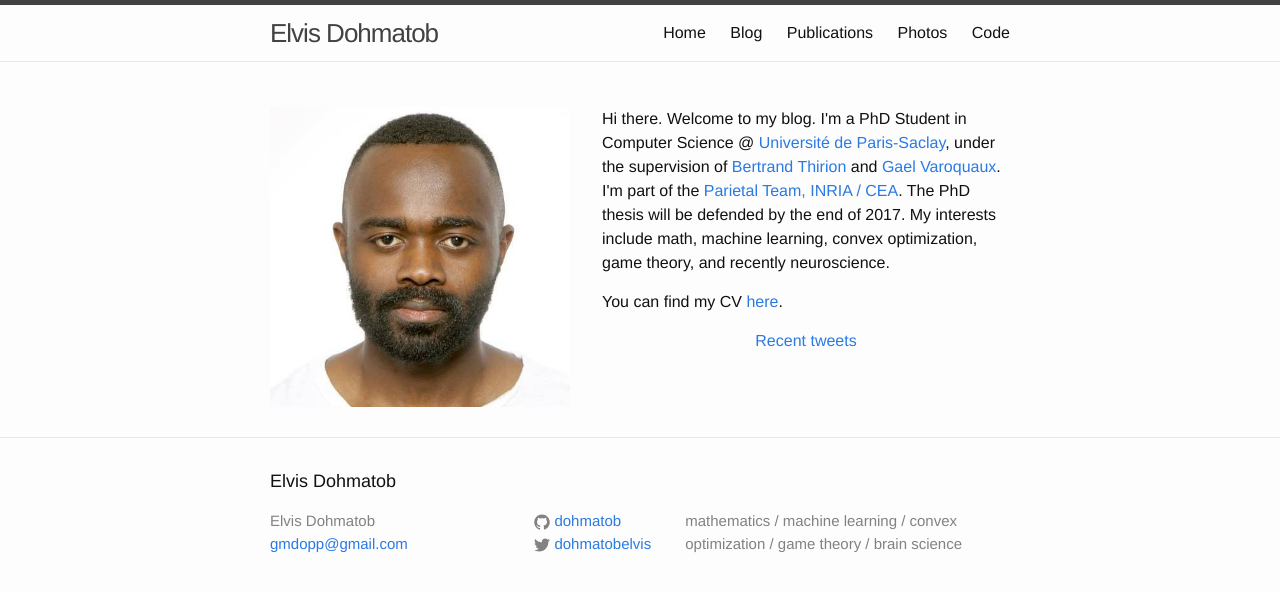
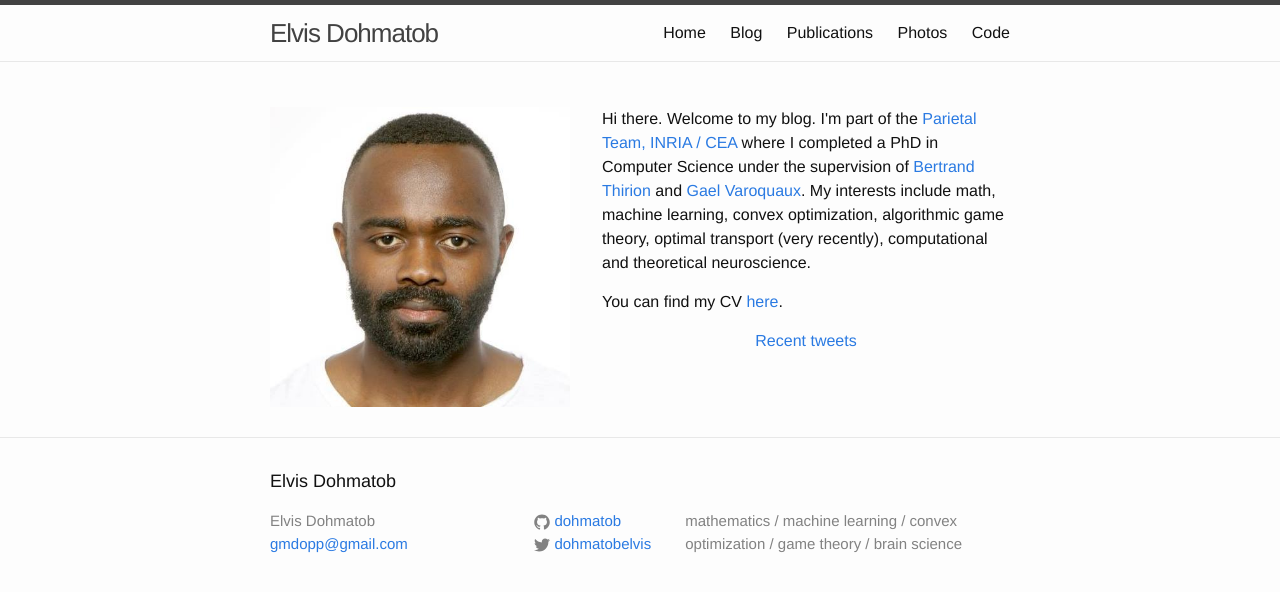
Before and after one commit to dohmatob/dohmatob.github.io, a Jekyll site: the page built from index.md, in a window 1280 px wide. Shown: the top 592 px of the page. Built offline with Jekyll 4.4.1, drawn with Linux system fonts in a browser that asks for light colours; comment, search, counter and statistics services are not loaded.

Commit message:
phd update

```diff
--- a/index.md
+++ b/index.md
@@ -7,13 +7,13 @@ order: 1
 <img style="float: left; margin-right: 2em;" width="300px" src="/assets/photo.jpg" />
 
 <p>
-Hi there. Welcome to my blog. I'm a PhD Student in Computer
-Science @ <a href="https://www.universite-paris-saclay.fr/fr">Université de Paris-Saclay</a>,
-under the supervision of <a href="https://team.inria.fr/parietal/bertrand-thirions-page/">Bertrand Thirion</a>
-and <a href="http://gael-varoquaux.info/">Gael Varoquaux</a>.  I'm part of the
-<a href="https://team.inria.fr/parietal/"> Parietal Team, INRIA / CEA</a>.  The PhD thesis will be defended
-by the end of 2017. My interests include math, machine learning, convex optimization, game theory,
-and recently neuroscience.
+Hi there. Welcome to my blog. I'm part of the
+<a href="https://team.inria.fr/parietal/"> Parietal Team, INRIA / CEA</a> where I completed a PhD
+in Computer Science under the supervision of
+<a href="https://team.inria.fr/parietal/bertrand-thirions-page/">Bertrand Thirion</a> and
+<a href="http://gael-varoquaux.info/">Gael Varoquaux</a>.
+My interests include math, machine learning,
+convex optimization, algorithmic game theory, optimal transport (very recently), computational and theoretical neuroscience.
 </p>
 <p>
 You can find my CV <a href="https://drive.google.com/file/d/0B-njZxsmwjYNRExmaFJxU3J6aEU/view?usp=sharing">here</a>.
```
Also changed, not shown: publications.md (+1 -1 lines), 2 other files.
